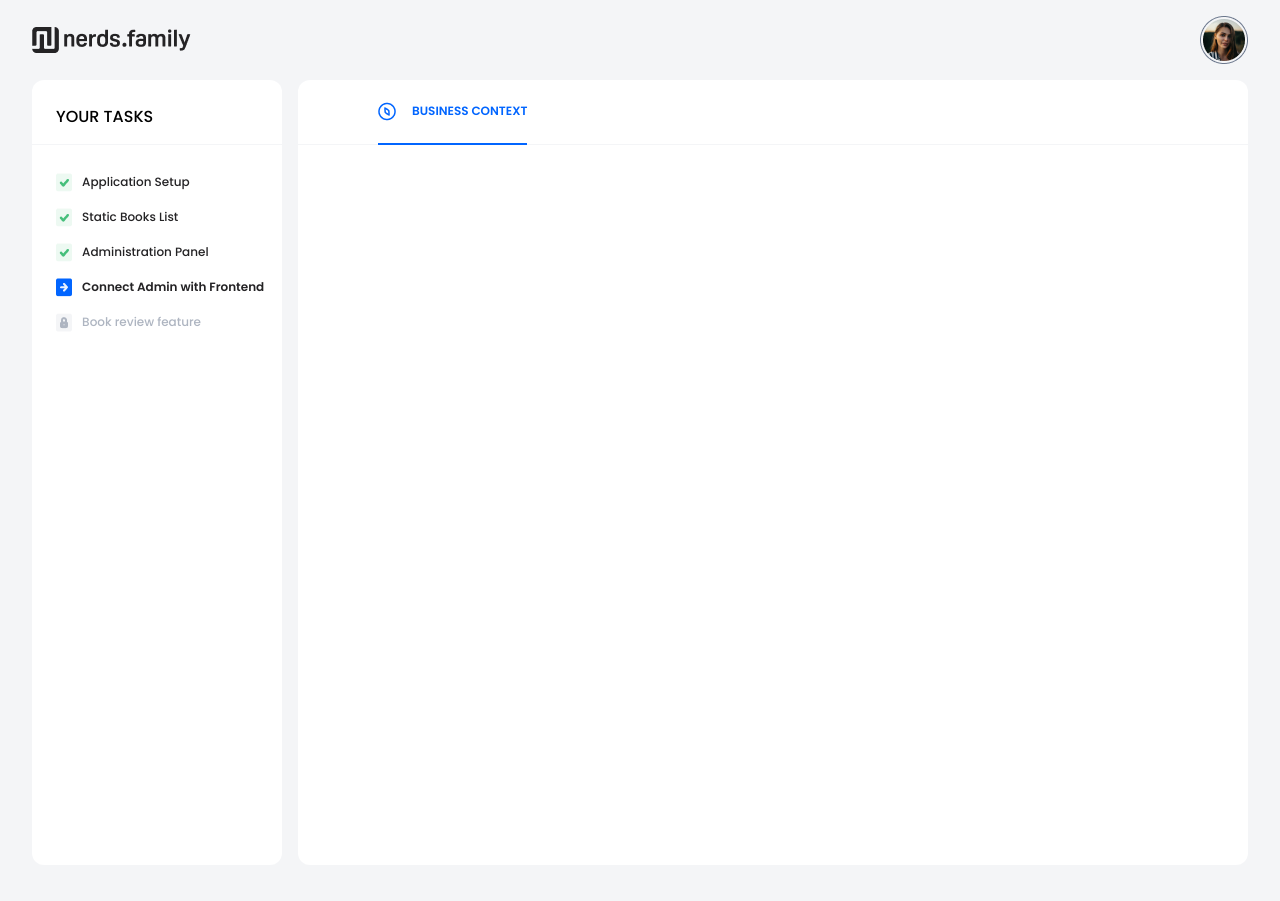
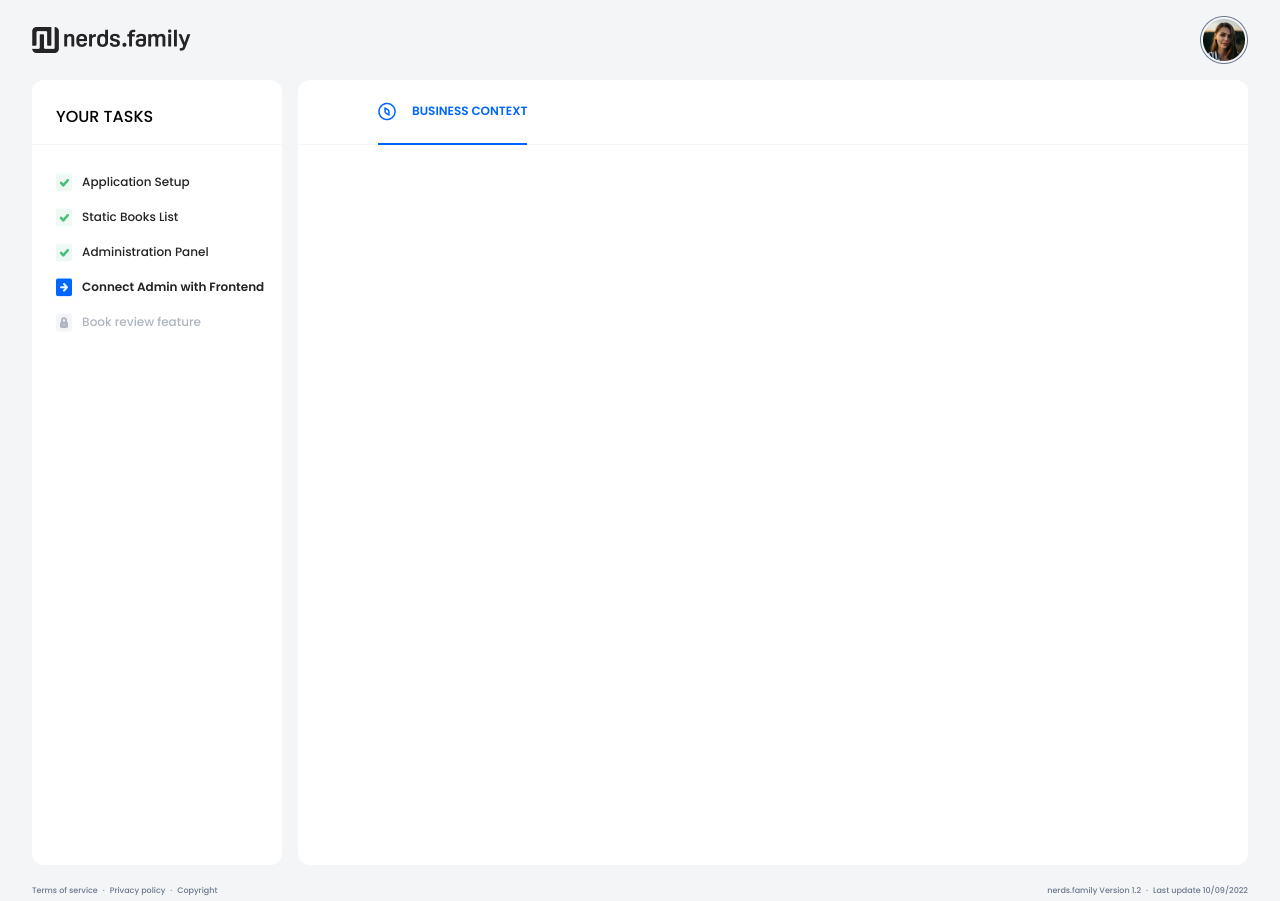
Before and after one commit to KatarzynaChmielecka/junior-front-end-developer-1666086087, a React (Create React App) app: page / in a window 1280 px wide. Before the commit the page ends 865 px from the top, so only its background shows below. Built offline with nearby package versions, Linux system fonts and the light colour scheme.

Commit message:
Created and styled footer

```diff
--- /dev/null
+++ b/src/components/layout/Footer.jsx
@@ -0,0 +1,30 @@
+import { Link } from 'react-router-dom';
+
+import classes from './Footer.module.css';
+
+const Footer = () => {
+  return (
+    <footer className={classes.footer}>
+      <nav>
+        <Link to="#" className={classes['footer__link']}>
+          Terms of service
+        </Link>
+        <span className={classes['footer__separator']}>&#183;</span>
+        <Link to="#" className={classes['footer__link']}>
+          Privacy policy
+        </Link>
+        <span className={classes['footer__separator']}>&#183;</span>
+        <Link to="#" className={classes['footer__link']}>
+          Copyright
+        </Link>
+      </nav>
+      <div className={classes['footer__data']}>
+        <p>nerds.family Version 1.2</p>
+        <span className={classes['footer__separator']}>&#183;</span>
+        <p>Last update 10/09/2022</p>
+      </div>
+    </footer>
+  );
+};
+
+export default Footer;
--- /dev/null
+++ b/src/components/layout/Footer.module.css
@@ -0,0 +1,19 @@
+.footer {
+  align-items: center;
+  color: #6b778c;
+  display: flex;
+  font-size: 0.5rem;
+  height: 2.25rem;
+  justify-content: space-between;
+  max-width: 90rem;
+  padding: 1rem 0 0 0;
+  width: 100%;
+}
+
+.footer__separator {
+  margin: 0 0.31rem;
+}
+
+.footer__data {
+  display: flex;
+}
--- a/src/components/layout/Layout.jsx
+++ b/src/components/layout/Layout.jsx
@@ -1,5 +1,6 @@
 import { Outlet } from 'react-router-dom';
 
+import Footer from './Footer.jsx';
 import Navbar from './Navbar.jsx';
 import classes from './Layout.module.css';
 
@@ -10,6 +11,7 @@
       <main className={classes['layout__main-content']}>
         <Outlet />
       </main>
+      <Footer />
     </div>
   );
 };
```
